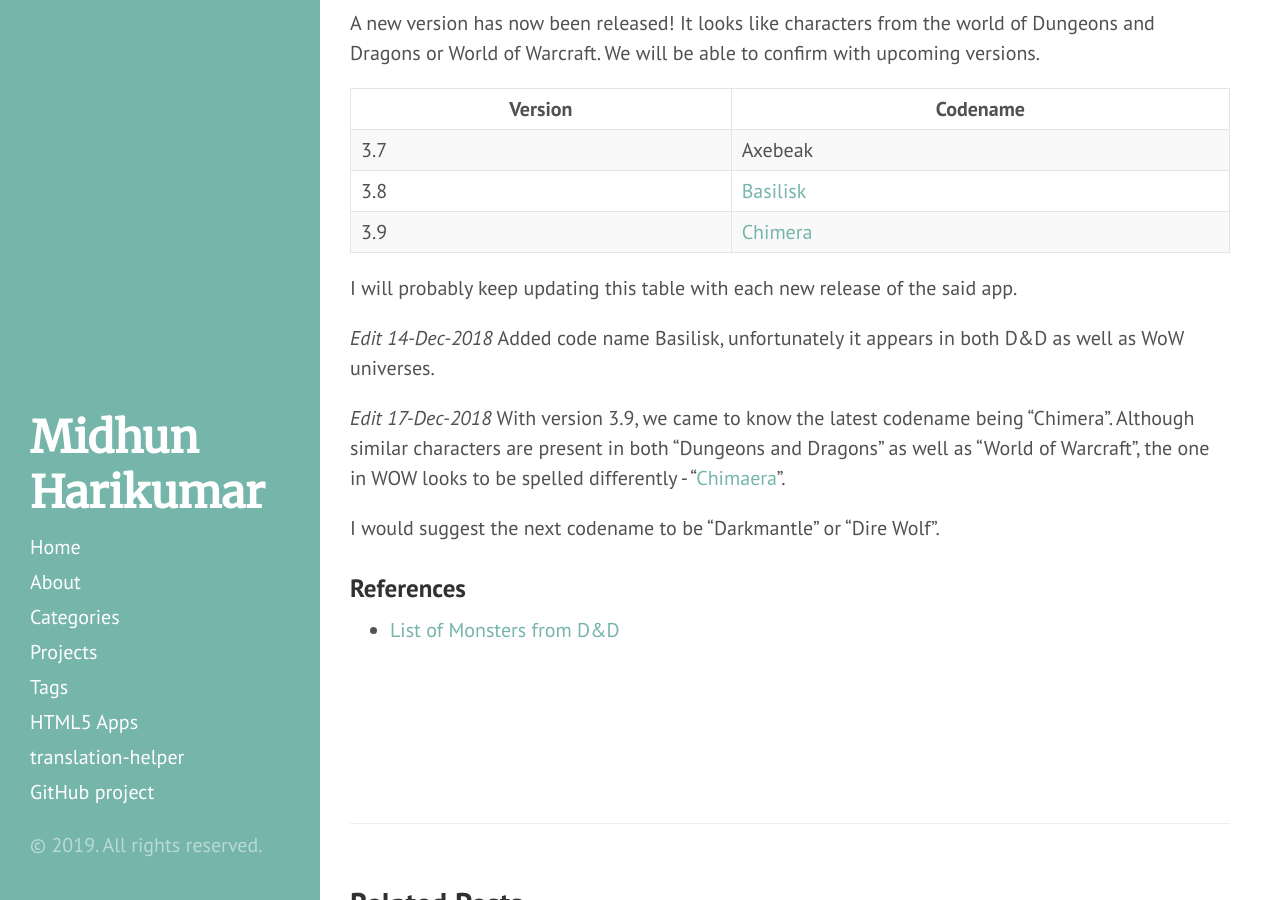
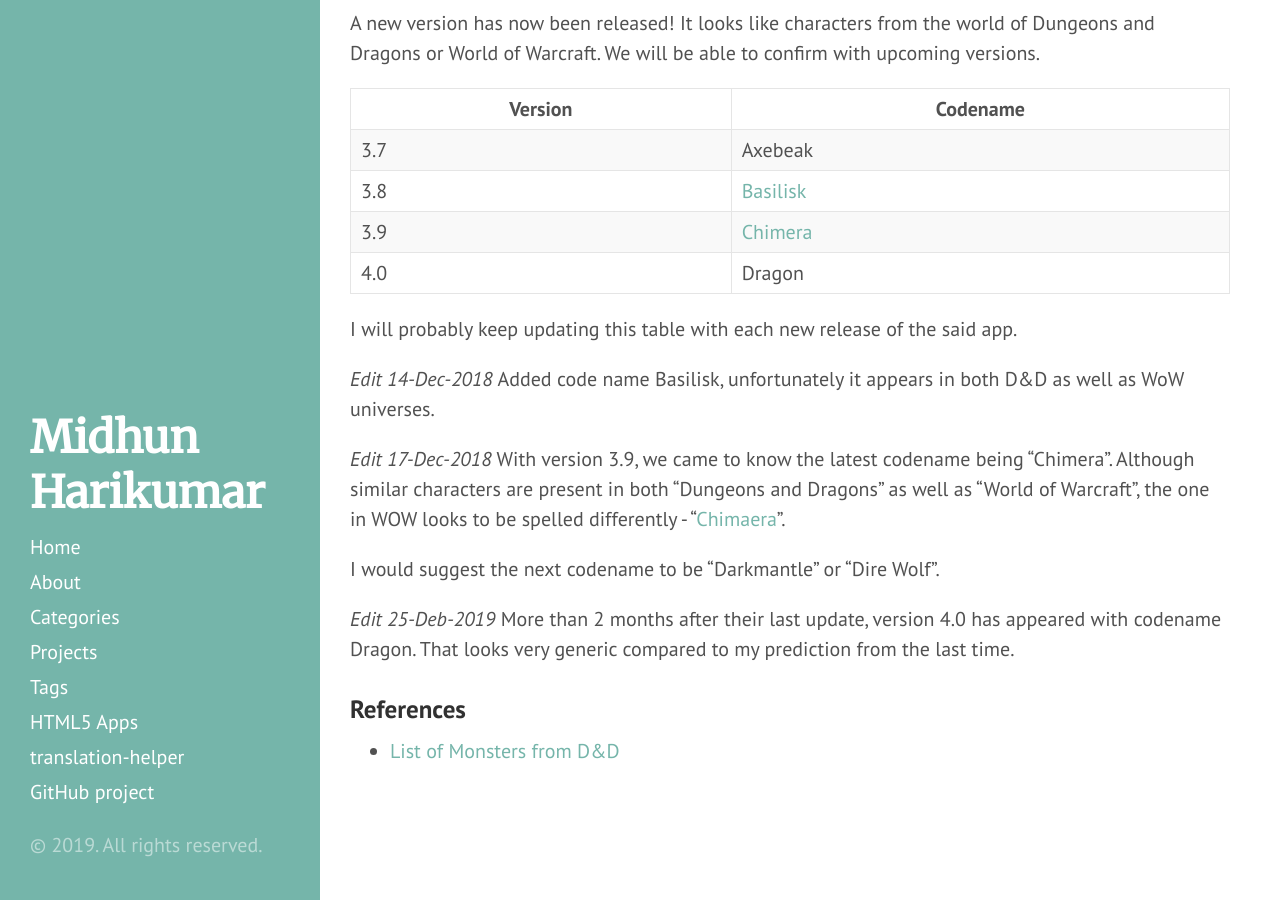
Before and after one commit to midhunhk/midhunhk.github.io, a Jekyll site: the page built from _posts/2018-10-26-android-messages-mark-2.md, in a window 1280 px wide and 900 px high, scrolled down 273 px. Built offline with Jekyll 4.4.1, drawn with Linux system fonts in a browser that asks for light colours.

Commit message:
add dragon

```diff
--- a/_posts/2018-10-26-android-messages-mark-2.md
+++ b/_posts/2018-10-26-android-messages-mark-2.md
@@ -17,6 +17,7 @@
 | 3.7     | Axebeak  |
 | 3.8     | [Basilisk](https://en.wikipedia.org/wiki/Basilisk_(fantasy_role_play)) |
 | 3.9     | [Chimera](https://en.wikipedia.org/wiki/Chimera_(Dungeons_%26_Dragons)) |
+| 4.0     | Dragon   |
 
 I will probably keep updating this table with each new release of the said app.
 
@@ -28,5 +29,7 @@
 
 I would suggest the next codename to be "Darkmantle" or "Dire Wolf".
 
+*Edit 25-Deb-2019* More than 2 months after their last update, version 4.0 has appeared with codename Dragon. That looks very generic compared to my prediction from the last time.
+
 ### References
  - [List of Monsters from D&D](https://en.wikipedia.org/wiki/List_of_Dungeons_%26_Dragons_5th_edition_monsters)
```
